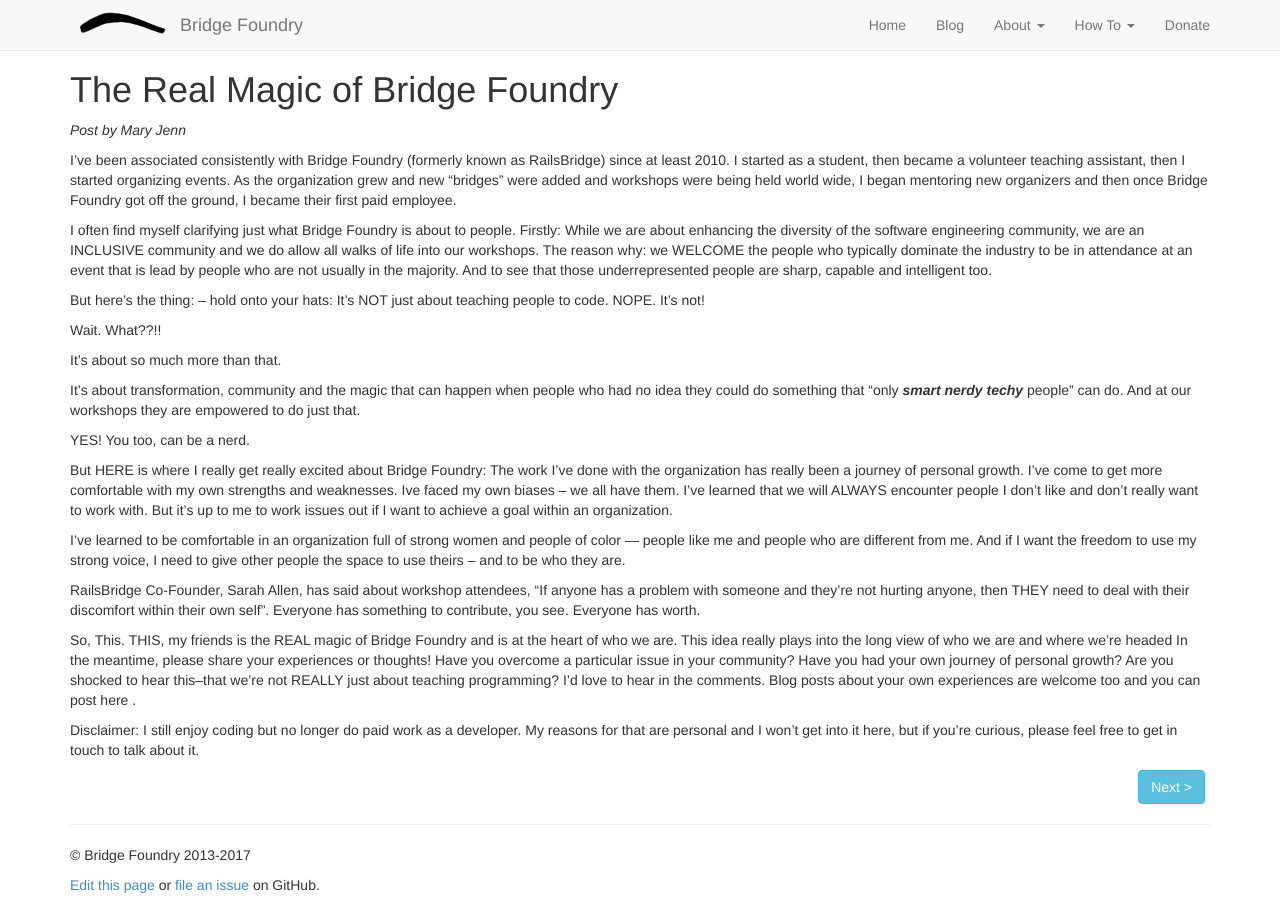
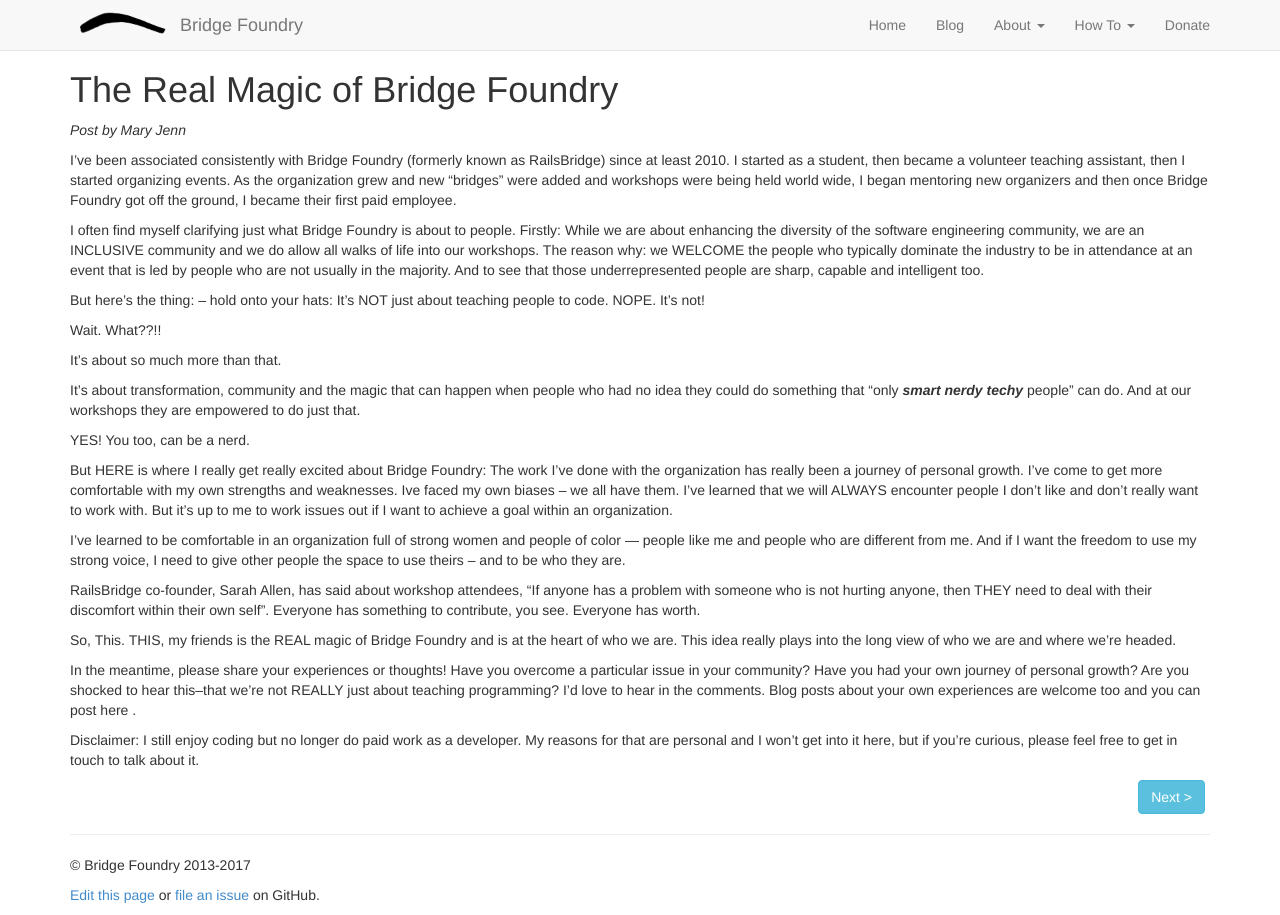
Before and after one commit to Satsaimistoowqp/bridgefoundry.github.io, a Jekyll site: the page built from _posts/2017-12-20-the-real-magic-of-bridge-foundry.md, in a window 1280 px wide. Built offline with Jekyll 4.4.1, drawn with Linux system fonts in a browser that asks for light colours.

Commit message:
minor spelling, formatting edits

```diff
--- a/_posts/2017-12-20-the-real-magic-of-bridge-foundry.md
+++ b/_posts/2017-12-20-the-real-magic-of-bridge-foundry.md
@@ -7,7 +7,7 @@
 
 I’ve been associated consistently with Bridge Foundry (formerly known as RailsBridge) since at least 2010. I started as a student, then became a volunteer teaching assistant, then I started organizing events. As the organization grew and new “bridges” were added and workshops were being held world wide, I began mentoring new organizers and then once Bridge Foundry got off the ground, I became their first paid employee.
 
-I often find myself clarifying just what Bridge Foundry is about to people. Firstly: While we are about enhancing the diversity of the software engineering community, we are an INCLUSIVE community and we do allow all walks of life into our workshops.  The reason why: we WELCOME the people who typically dominate the industry to be in attendance at an event that is lead by people who are not usually in the majority. And to see that those underrepresented people are sharp, capable and intelligent too.
+I often find myself clarifying just what Bridge Foundry is about to people. Firstly: While we are about enhancing the diversity of the software engineering community, we are an INCLUSIVE community and we do allow all walks of life into our workshops.  The reason why: we WELCOME the people who typically dominate the industry to be in attendance at an event that is led by people who are not usually in the majority. And to see that those underrepresented people are sharp, capable and intelligent too.
 
 But here’s the thing: -- hold onto your hats: It’s NOT just about teaching people to code. NOPE. It’s not!
 
@@ -23,9 +23,10 @@
 
 I’ve learned to be comfortable in an organization full of strong women and people of color — people like me and people who are different from me. And if I want the freedom to use my strong voice, I need to give other people the space to use theirs -- and to be who they are.
 
-RailsBridge Co-Founder, Sarah Allen, has said about workshop attendees,  “If anyone has a problem with someone and they’re not hurting anyone, then THEY need to deal with their discomfort within their own self”. Everyone has something to contribute, you see. Everyone has worth.
+RailsBridge co-founder, Sarah Allen, has said about workshop attendees,  “If anyone has a problem with someone who is not hurting anyone, then THEY need to deal with their discomfort within their own self”. Everyone has something to contribute, you see. Everyone has worth.
 
-So, This. THIS, my friends is the REAL magic of Bridge Foundry and is at the heart of who we are. This idea really plays into the long view of who we are and where we’re headed
+So, This. THIS, my friends is the REAL magic of Bridge Foundry and is at the heart of who we are. This idea really plays into the long view of who we are and where we’re headed.
+
 In the meantime, please share your experiences or thoughts! Have you overcome a particular issue in your community? Have you had your own journey of personal growth? Are you shocked to hear this--that we’re not REALLY just about teaching programming? I’d love to hear in the comments. Blog posts about your own experiences are welcome too and you can post here <link>.
 
 Disclaimer: I still enjoy coding but no longer do paid work as a developer. My reasons for that are personal and I won’t get into it here, but if you’re curious, please feel free to get in touch to talk about it.
```
